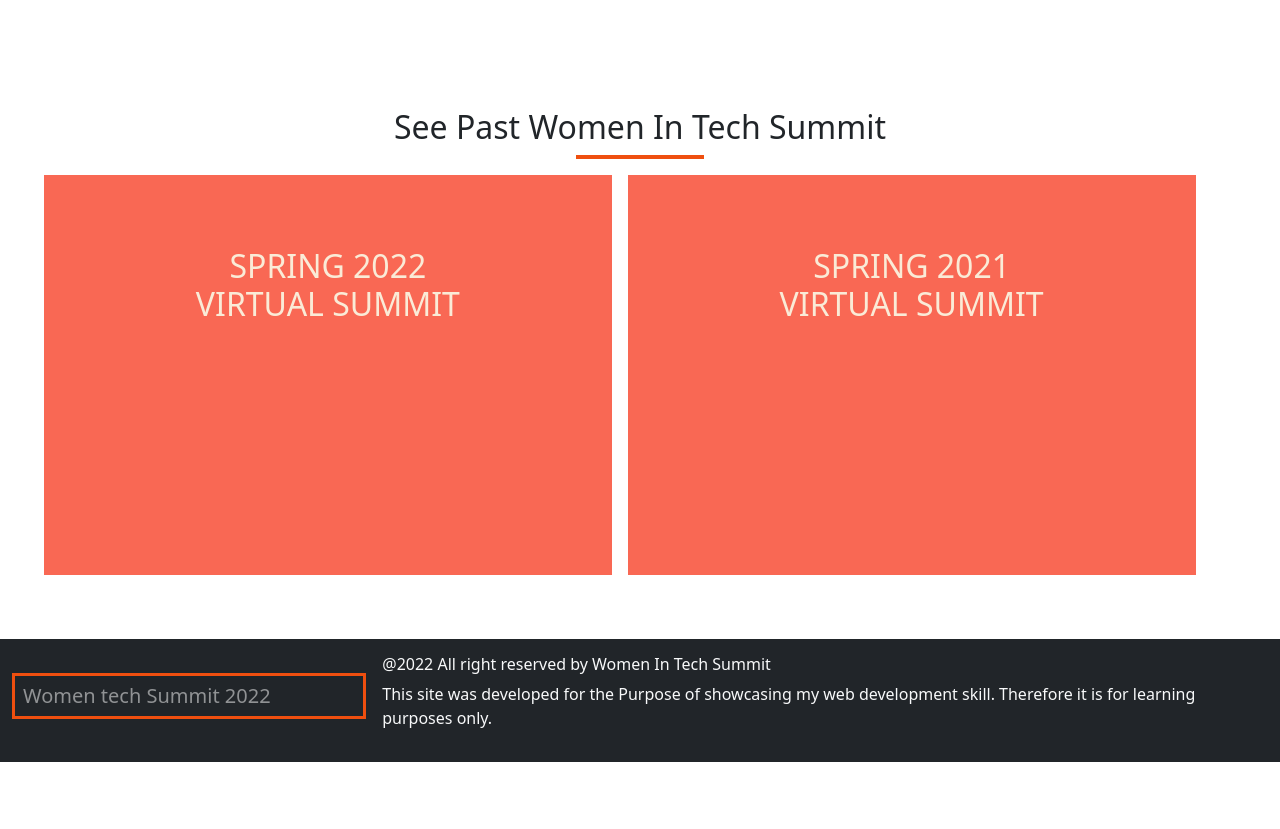
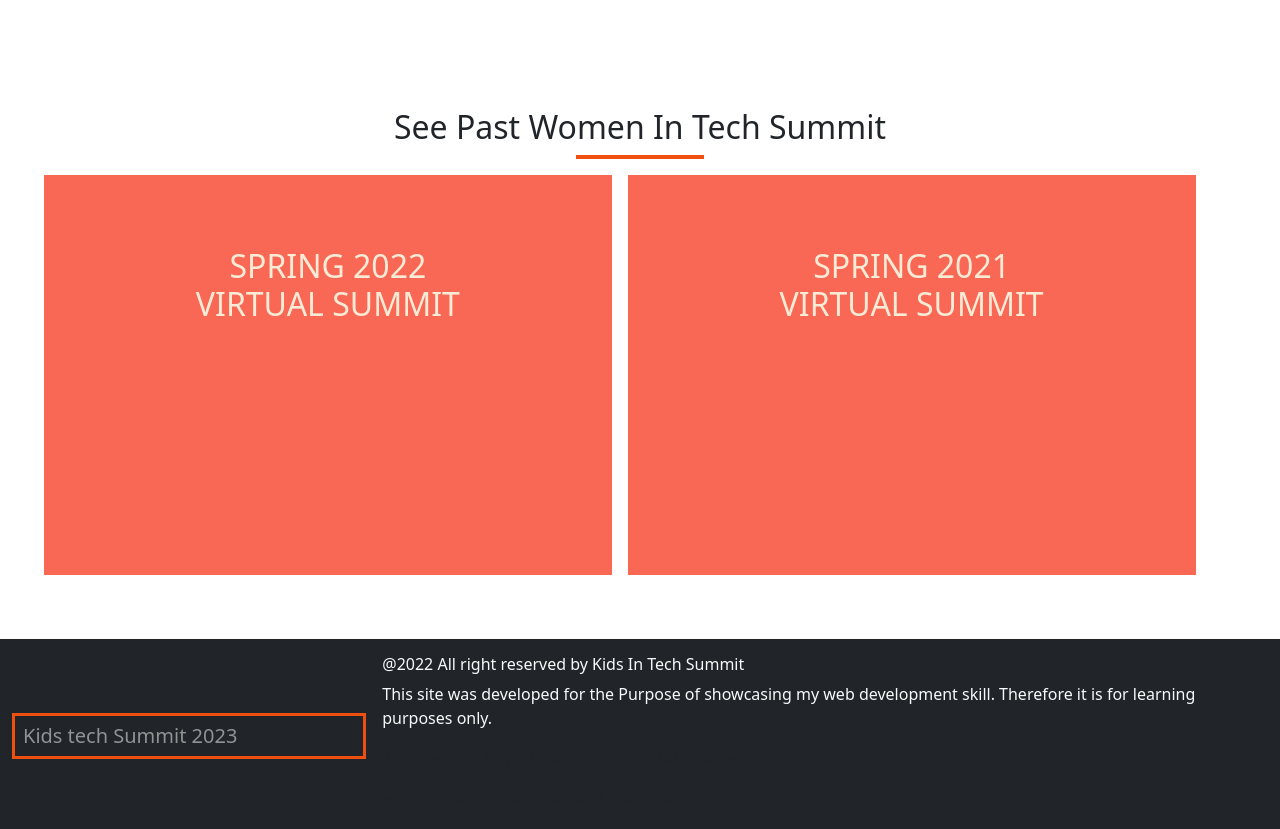
Before and after one commit to DIKKDON/kidsintech, a plain HTML site: page about.html in a window 1280 px wide. Shown: the part 1178-2007 px from the top of the page. Before the commit the page ends 1940 px from the top, so only its background shows below. Drawn offline with nearby package versions, Linux system fonts and the light colour scheme.

Commit message:
about us updated with link to github

```diff
--- a/about.html
+++ b/about.html
@@ -105,11 +105,13 @@
   <footer class="container-fluid bg-dark">
     <div class="foot-cont py-3 d-flex flex-row align-items-center justify-content-center">
       <div class="tech-w">
-        <a href="#" class=" nav-brand nav2 py-2 px-2 h5 text-white-50">Women tech Summit 2022</a>
+        <a href="#" class=" nav-brand nav2 py-2 px-2 h5 text-white-50">Kids tech Summit 2023</a>
       </div>
       <div class="all-right">
-        <p class="h6 mx-3 text-light">@2022 All right reserved by Women In Tech Summit </p>
+        <p class="h6 mx-3 text-light">@2022 All right reserved by Kids In Tech Summit </p>
         <p class="mx-3 text-light">This site was developed for the Purpose of showcasing my web development skill. Therefore it is for learning purposes only.</p>
+        <p>github live link: https://dikkdon.github.io/kidsintech/</p>
+        <p>site still under construction and modification.</p>
       </div>
     </div>
   </footer>
```
